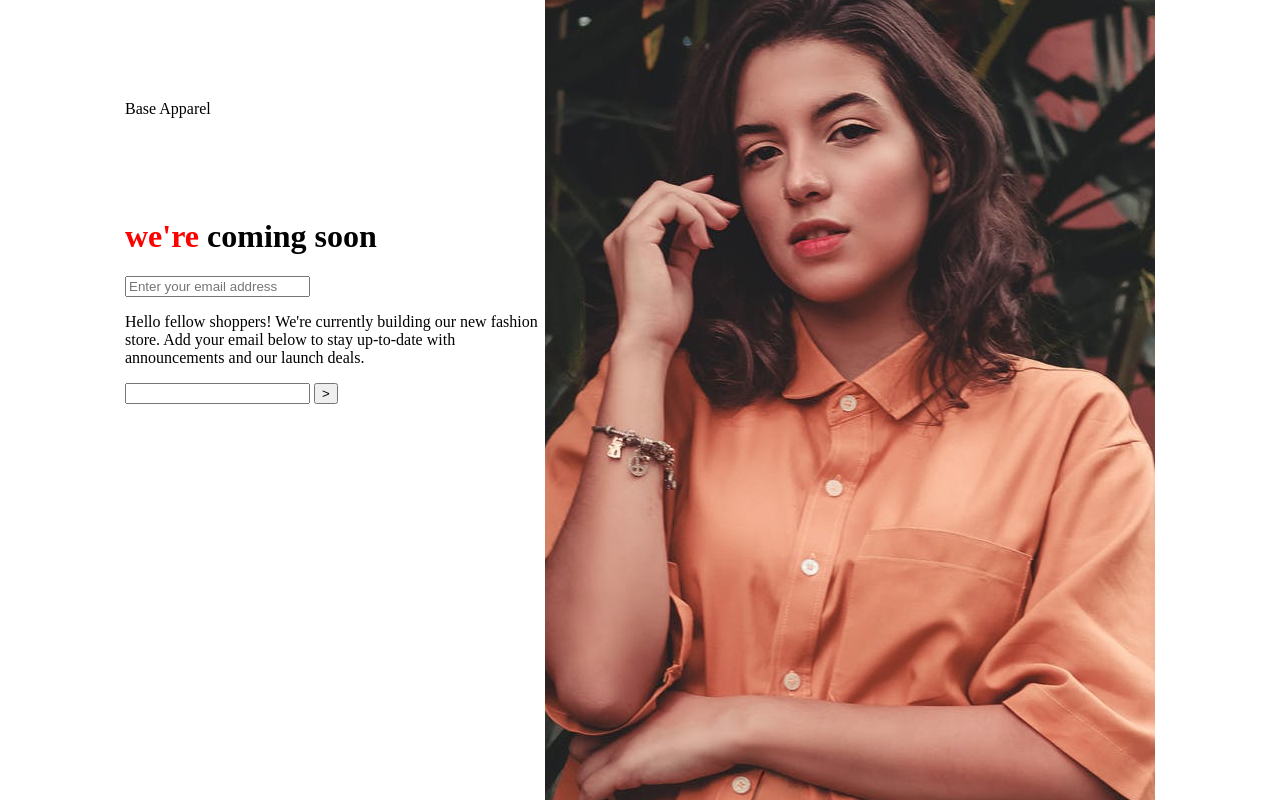
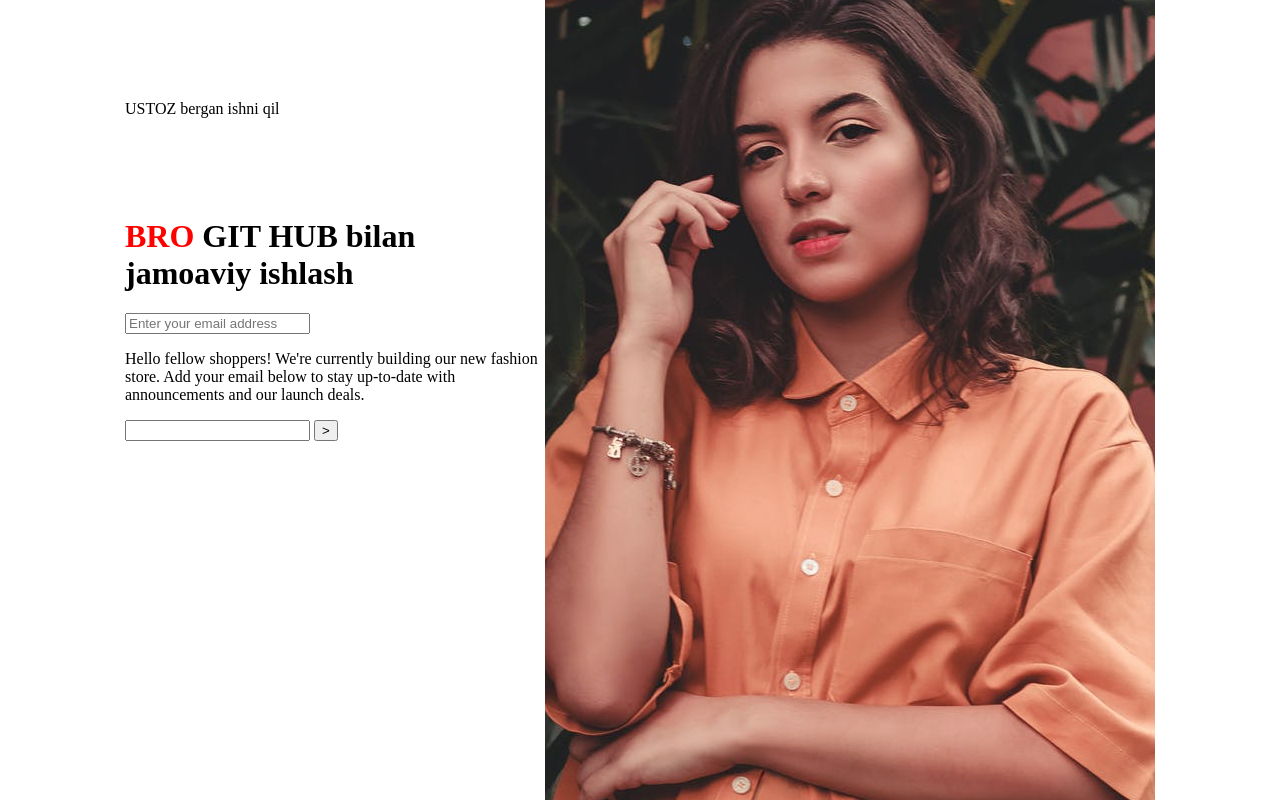
Before and after one commit to devsarvar04/birinchi-dars, a plain HTML site: page index.html in a window 1280 px wide. Drawn offline with Linux system fonts and the light colour scheme.

Commit message:
index.html yangilandi

```diff
--- a/index.html
+++ b/index.html
@@ -9,13 +9,13 @@
 <body>
     <div class="head-section">
         <header>
-            Base Apparel
+            USTOZ bergan ishni qil
         </header>
 
         <div class="hero-section">
             <h1>
-                <span>we're</span>
-                coming soon
+                <span>BRO</span>
+                GIT HUB bilan jamoaviy ishlash
             </h1>
 
             <input type="email" placeholder="Enter your email address">
```
